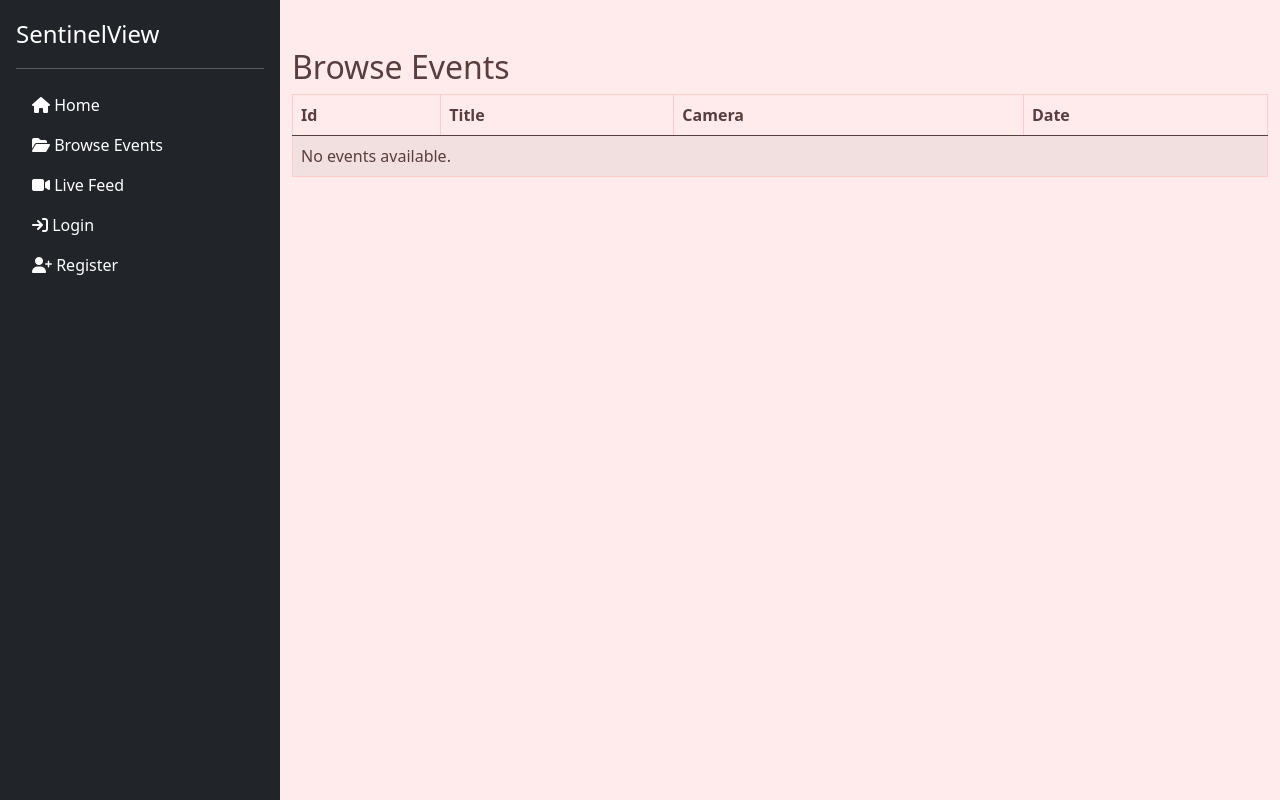
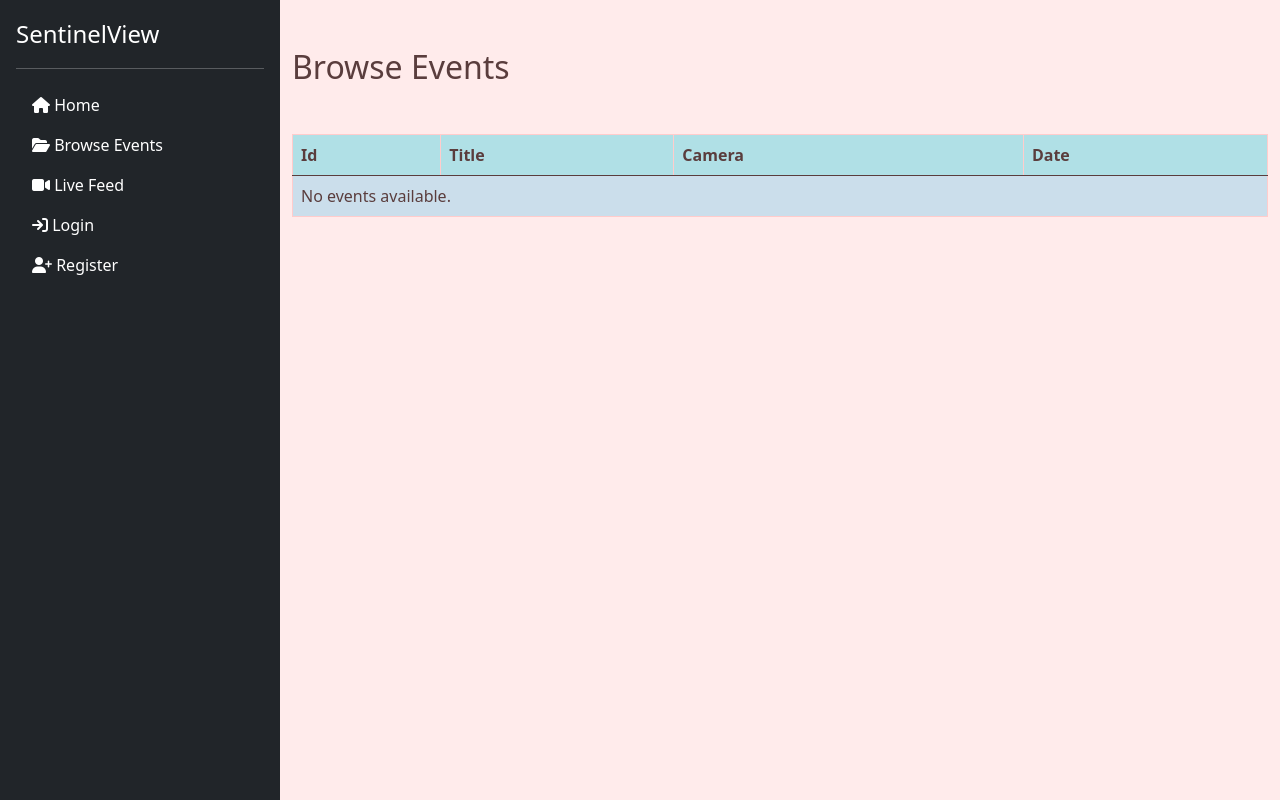
Before and after one commit to NitaCristian/SentinelView, a Flask app: template web_app/templates/browse_events.html in a window 1280 px wide. Run offline with Flask 3, Linux system fonts and the light colour scheme; the template is opened without the code that fills it, so the values that code supplies are empty; some libraries are stand-ins or nearby versions.

Commit message:
Improved the browse events and event details pages.
Added more color to the page that list all the events and the page that lists an event's details.

```diff
--- a/web_app/static/styles.css
+++ b/web_app/static/styles.css
@@ -224,3 +224,42 @@ form button:hover {
 .nav-link.active {
     background-color: #FF6B6B !important;
 }
+
+.table-blue {
+    background-color: #87CEEB;
+    border-color: #87CEEB;
+}
+
+.table-blue thead {
+    background-color: #B0E0E6;
+    color: #333;
+}
+
+.table-blue tbody tr {
+    background-color: #E6F7FF;
+    color: #333;
+}
+
+.table-blue tbody tr:nth-child(odd) {
+    background-color: #D6EAF8;
+}
+
+.card-purple {
+    background-color: #D5A6F2;
+    border-color: #D5A6F2;
+}
+
+.card-purple-body {
+    background-color: #EDE7F6;
+    color: #333;
+}
+
+.card-purple .card-header {
+    background-color: #C9A3E8;
+    color: #fff;
+}
+
+video {
+    border-radius: 0.25rem;
+    box-shadow: 0 0 10px rgba(0, 0, 0, 0.1);
+}
--- a/web_app/templates/browse_events.html
+++ b/web_app/templates/browse_events.html
@@ -4,9 +4,9 @@
 
 {% block content %}
     <div class="container">
-        <h2 class="mt-5">Browse Events</h2>
+        <h2 class="mt-5 mb-5">Browse Events</h2>
         <div class="table-responsive">
-            <table class="table table-striped">
+            <table class="table table-striped table-blue">
                 <thead>
                 <tr>
                     <th>Id</th>
```
Also changed, not shown: web_app/templates/event_details.html (+7 -6 lines).
